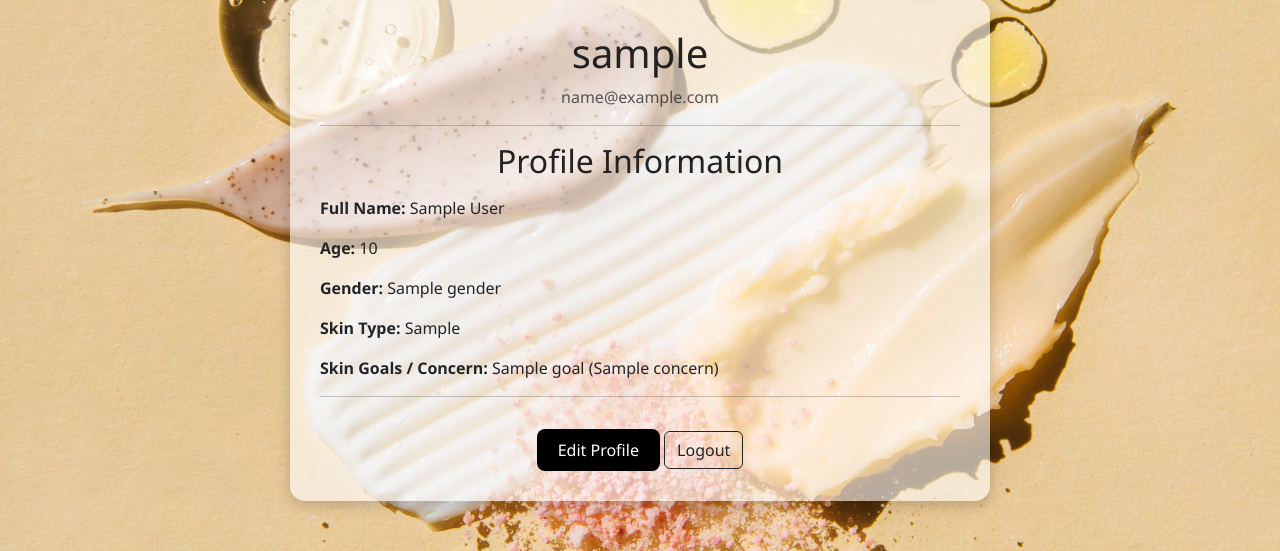
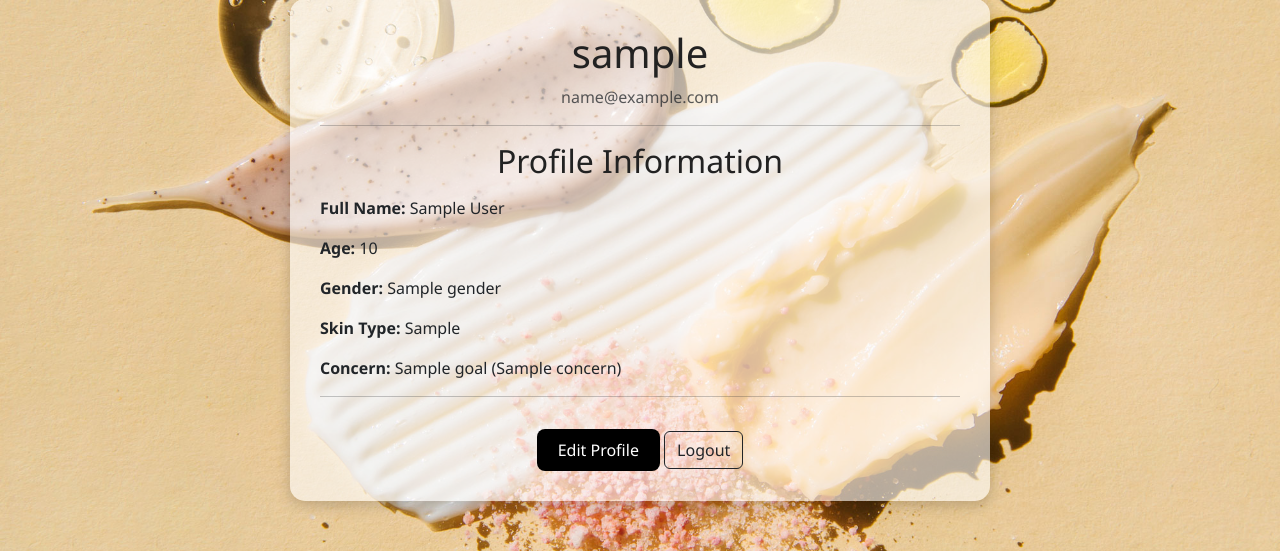
Before and after one commit to ishika30k/project_skincare, a Flask app: template templates/profile_page.html in a window 1280 px wide. Shown: the part 137-688 px from the top of the page. Run offline with Flask 3, Linux system fonts and the light colour scheme; the template is opened without the code that fills it: most values are stand-ins (such as "Sample title", 1, 10 or a date in 2020); some libraries are stand-ins or nearby versions.

Commit message:
edited profile page

```diff
--- a/templates/profile_page.html
+++ b/templates/profile_page.html
@@ -43,7 +43,7 @@
   <!-- Navbar -->
   <nav class="navbar navbar-expand-lg">
     <div class="container">
-      <a class="navbar-brand" href="#">🌿 GlowPath</a>
+      <a class="navbar-brand" href="/login_home">🌿 GlowPath</a>
       <button class="navbar-toggler" type="button" data-bs-toggle="collapse" data-bs-target="#navbarNav">
         <span class="navbar-toggler-icon"></span>
       </button>
@@ -80,7 +80,7 @@
       <p><strong>Age:</strong> {{ age }}</p>
       <p><strong>Gender:</strong> {{ gender }}</p>
       <p><strong>Skin Type:</strong> {{ skin_type }}</p>
-      <p><strong>Skin Goals / Concern:</strong> {{ goal }}{% if concern %} ({{ concern }}){% endif %}</p>
+      <p><strong>Concern:</strong> {{ goal }}{% if concern %} ({{ concern }}){% endif %}</p>
 
     </div>
 
```
